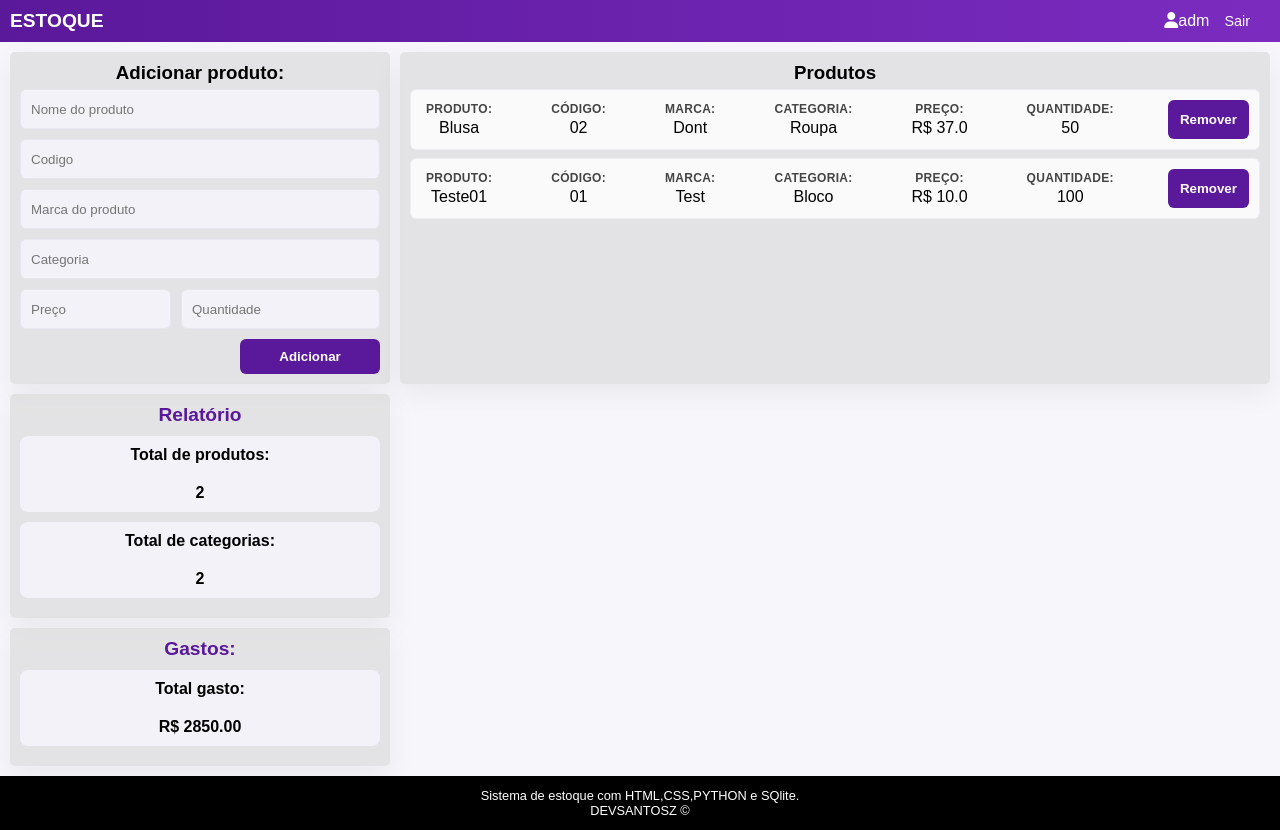
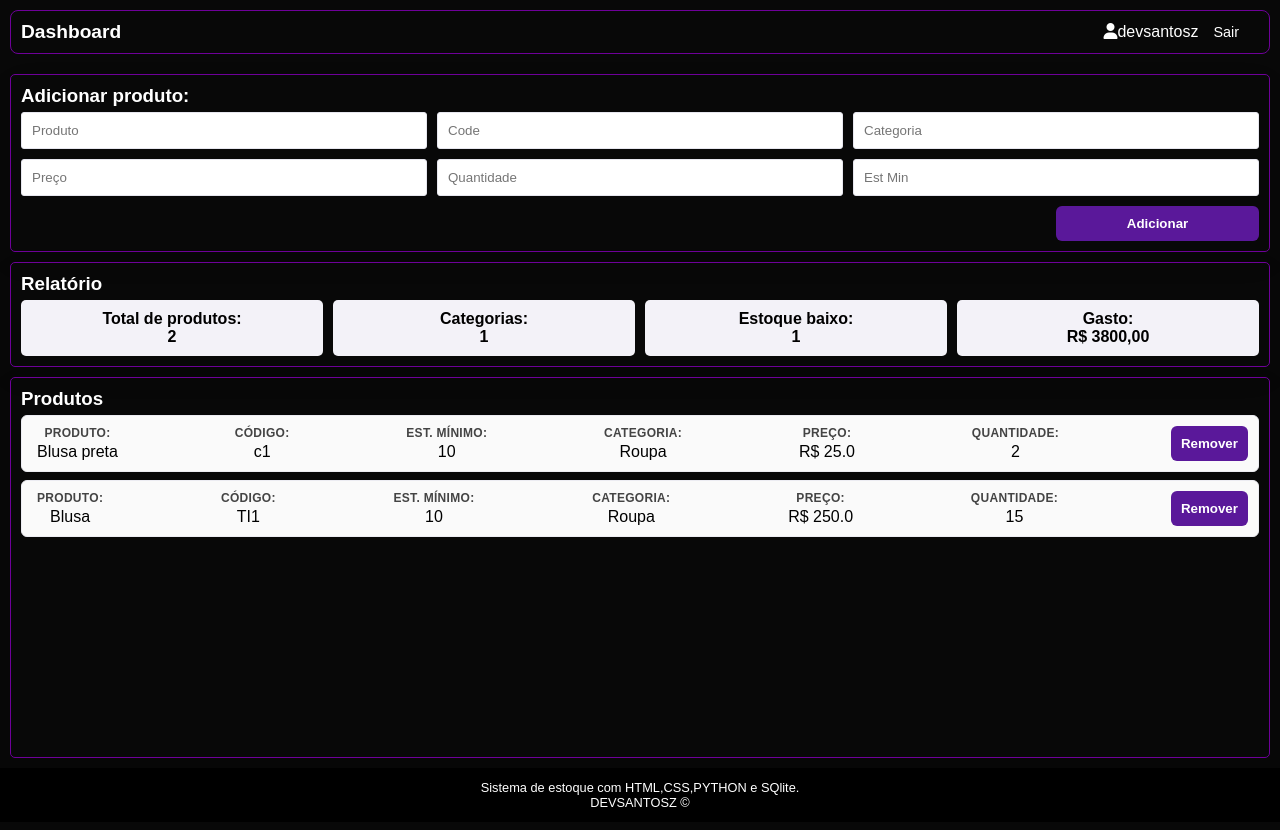
Before and after one commit to Devsantosz/Sistema-de-estoque, a Flask app: page /dashboard in a window 1280 px wide. After the commit the page ends 807 px from the top, so only its background shows below. Run offline with Flask 3, Linux system fonts and the light colour scheme; a user stored in the database is signed in; data comes from the database, SQL or seed files in the repository; some libraries are stand-ins or nearby versions.

Commit message:
Dashboard - Estoque

```diff
--- a/app.py
+++ b/app.py
@@ -1,10 +1,11 @@
 import os
 import sqlite3
 import bcrypt
-from flask import Flask, render_template, request, redirect, session
+from functools import wraps
+from flask import Flask, render_template, request, redirect, session, flash
 
 app = Flask(__name__)
-app.secret_key = "troque-por-uma-chave-forte"
+app.secret_key = os.getenv("FLASK_SECRET_KEY", "DEV_ONLY_troque-isso")
 DB_PATH = "data/app.db"
 
 
@@ -16,43 +17,47 @@ def get_db():
 
 
 def init_db():
-    con = get_db()
-    cur = con.cursor()
+    with get_db() as con:
+        cur = con.cursor()
 
-    # USERS
-    cur.execute("""
-        CREATE TABLE IF NOT EXISTS users (
-            id INTEGER PRIMARY KEY AUTOINCREMENT,
-            username TEXT NOT NULL UNIQUE,
-            password_hash BLOB NOT NULL
-        );
-    """)
+        cur.execute("""
+            CREATE TABLE IF NOT EXISTS users (
+                id INTEGER PRIMARY KEY AUTOINCREMENT,
+                username TEXT NOT NULL UNIQUE,
+                password_hash BLOB NOT NULL
+            );
+        """)
 
-    # PRODUCTS (com price)
-    cur.execute("""
-        CREATE TABLE IF NOT EXISTS products (
-            id INTEGER PRIMARY KEY AUTOINCREMENT,
-            name TEXT NOT NULL,
-            codigo TEXT NOT NULL UNIQUE,
-            marca TEXT NOT NULL,
-            categoria TEXT NOT NULL,
-            price REAL NOT NULL DEFAULT 0,
-            quantity INTEGER NOT NULL DEFAULT 0
-        );
-    """)
+        cur.execute("""
+            CREATE TABLE IF NOT EXISTS products (
+                id INTEGER PRIMARY KEY AUTOINCREMENT,
+                name TEXT NOT NULL,
+                codigo TEXT NOT NULL UNIQUE,
+                categoria TEXT NOT NULL,
+                price REAL NOT NULL DEFAULT 0,
+                quantity INTEGER NOT NULL DEFAULT 0,
+                stqmin INTEGER NOT NULL DEFAULT 0
+            );
+        """)
 
-    # Migração: se a tabela antiga não tiver "price", adiciona
-    cur.execute("PRAGMA table_info(products)")
-    cols = [r["name"] for r in cur.fetchall()]
-    if "price" not in cols:
-        cur.execute("ALTER TABLE products ADD COLUMN price REAL NOT NULL DEFAULT 0")
+        # migrações seguras
+        cur.execute("PRAGMA table_info(products)")
+        cols = [r["name"] for r in cur.fetchall()]
 
-    con.commit()
-    con.close()
+        if "price" not in cols:
+            cur.execute("ALTER TABLE products ADD COLUMN price REAL NOT NULL DEFAULT 0")
+        if "stqmin" not in cols:
+            cur.execute("ALTER TABLE products ADD COLUMN stqmin INTEGER NOT NULL DEFAULT 0")
 
 
-def require_login():
-    return "user_id" in session
+def login_required(fn):
+    @wraps(fn)
+    def wrapper(*args, **kwargs):
+        if "user_id" not in session:
+            flash("Faça login para continuar.", "warning")
+            return redirect("/")
+        return fn(*args, **kwargs)
+    return wrapper
 
 
 @app.get("/")
@@ -66,24 +71,22 @@ def register():
     password = request.form.get("password", "").strip()
 
     if not username or not password:
+        flash("Preencha usuário e senha.", "warning")
         return redirect("/")
 
     pw_hash = bcrypt.hashpw(password.encode("utf-8"), bcrypt.gensalt())
 
-    con = get_db()
-    cur = con.cursor()
     try:
-        cur.execute(
-            "INSERT INTO users (username, password_hash) VALUES (?, ?)",
-            (username, pw_hash)
-        )
-        con.commit()
+        with get_db() as con:
+            con.execute(
+                "INSERT INTO users (username, password_hash) VALUES (?, ?)",
+                (username, pw_hash)
+            )
+        flash("Conta criada! Agora faça login.", "success")
+        return redirect("/")
     except sqlite3.IntegrityError:
-        con.close()
-        return "Usuário já existe. Volte e escolha outro.", 400
-
-    con.close()
-    return "Conta criada! Agora faça login.", 200
+        flash("Esse usuário já existe. Escolha outro.", "danger")
+        return redirect("/")
 
 
 @app.post("/login")
@@ -91,20 +94,23 @@ def login():
     username = request.form.get("username", "").strip()
     password = request.form.get("password", "").strip()
 
-    con = get_db()
-    cur = con.cursor()
-    cur.execute(
-        "SELECT id, username, password_hash FROM users WHERE username = ?",
-        (username,)
-    )
-    user = cur.fetchone()
-    con.close()
+    if not username or not password:
+        flash("Preencha usuário e senha.", "warning")
+        return redirect("/")
+
+    with get_db() as con:
+        user = con.execute(
+            "SELECT id, username, password_hash FROM users WHERE username = ?",
+            (username,)
+        ).fetchone()
 
     if not user:
-        return "Login inválido.", 401
+        flash("Usuário ou senha inválidos.", "danger")
+        return redirect("/")
 
     if not bcrypt.checkpw(password.encode("utf-8"), user["password_hash"]):
-        return "Login inválido.", 401
+        flash("Usuário ou senha inválidos.", "danger")
+        return redirect("/")
 
     session["user_id"] = user["id"]
     session["username"] = user["username"]
@@ -112,113 +118,116 @@ def login():
 
 
 @app.get("/dashboard")
+@login_required
 def dashboard():
-    if not require_login():
-        return redirect("/")
+    with get_db() as con:
+        products = con.execute("""
+            SELECT id, name, codigo, categoria, price, quantity, stqmin
+            FROM products
+            ORDER BY id DESC
+        """).fetchall()
 
-    con = get_db()
-    cur = con.cursor()
+        total_products = con.execute(
+            "SELECT COUNT(*) AS total FROM products"
+        ).fetchone()["total"]
 
-    # Lista
-    cur.execute("""
-        SELECT id, name, codigo, marca, categoria, price, quantity
-        FROM products
-        ORDER BY id DESC
-    """)
-    products = cur.fetchall()
+        total_categories = con.execute(
+            "SELECT COUNT(DISTINCT categoria) AS total FROM products"
+        ).fetchone()["total"]
 
-    # Relatório
-    cur.execute("SELECT COUNT(*) AS total FROM products")
-    total_products = cur.fetchone()["total"]
+        # estoque baixo: quantity <= stqmin (e quantidade > 0, opcional)
+        value_estoque = con.execute("""
+            SELECT COUNT(*) AS total
+            FROM products
+            WHERE quantity > 0 AND quantity <= stqmin
+        """).fetchone()["total"]
 
-    cur.execute("SELECT COUNT(DISTINCT categoria) AS total FROM products")
-    total_categories = cur.fetchone()["total"]
-
-    # Total gasto (valor total do estoque)
-    cur.execute("SELECT COALESCE(SUM(price * quantity), 0) AS total FROM products")
-    total_spent = cur.fetchone()["total"]
-
-    con.close()
+        # gasto total (valor total do estoque)
+        gasto_estoque = con.execute(
+            "SELECT COALESCE(SUM(price * quantity), 0) AS total FROM products"
+        ).fetchone()["total"]
 
     return render_template(
         "dashboard.html",
-        username=session["username"],
+        username=session.get("username", ""),
         products=products,
         total_products=total_products,
         total_categories=total_categories,
-        total_spent=total_spent
+        value_estoque=value_estoque,
+        gasto_estoque=f"R$ {gasto_estoque:.2f}".replace(".", ",")
     )
 
 
-
 @app.post("/add")
+@login_required
 def add_product():
-    if not require_login():
-        return redirect("/")
-
     name = request.form.get("name", "").strip()
     codigo = request.form.get("codigo", "").strip()
-    marca = request.form.get("marca", "").strip()
     categoria = request.form.get("categoria", "").strip()
 
-    if not name or not codigo or not marca or not categoria:
+    if not all([name, codigo, categoria]):
+        flash("Preencha todos os campos do produto.", "warning")
         return redirect("/dashboard")
 
+    # qty
     try:
         qty = int(request.form.get("qty", 0))
     except ValueError:
         qty = 0
     qty = max(0, qty)
 
+    # price
     try:
         price = float(request.form.get("price", 0))
     except ValueError:
         price = 0.0
     price = max(0.0, price)
 
-    con = get_db()
-    cur = con.cursor()
+    # stqmin
+    try:
+        stqmin = int(request.form.get("stqmin", 0))
+    except ValueError:
+        stqmin = 0
+    stqmin = max(0, stqmin)
 
-    # Se o código já existir, atualiza (evita conflito do UNIQUE)
-    cur.execute("SELECT id, quantity FROM products WHERE codigo = ?", (codigo,))
-    p = cur.fetchone()
+    with get_db() as con:
+        cur = con.cursor()
+        existing = cur.execute(
+            "SELECT id, quantity FROM products WHERE codigo = ?",
+            (codigo,)
+        ).fetchone()
 
-    if p:
-        new_qty = p["quantity"] + qty
-        cur.execute("""
-            UPDATE products
-            SET name = ?, marca = ?, categoria = ?, price = ?, quantity = ?
-            WHERE id = ?
-        """, (name, marca, categoria, price, new_qty, p["id"]))
-    else:
-        cur.execute("""
-            INSERT INTO products (name, codigo, marca, categoria, price, quantity)
-            VALUES (?, ?, ?, ?, ?, ?)
-        """, (name, codigo, marca, categoria, price, qty))
-
-    con.commit()
-    con.close()
+        if existing:
+            new_qty = existing["quantity"] + qty
+            cur.execute("""
+                UPDATE products
+                SET name = ?, categoria = ?, price = ?, quantity = ?, stqmin = ?
+                WHERE id = ?
+            """, (name, categoria, price, new_qty, stqmin, existing["id"]))
+            flash("Produto atualizado (quantidade somada).", "success")
+        else:
+            cur.execute("""
+                INSERT INTO products (name, codigo, categoria, price, quantity, stqmin)
+                VALUES (?, ?, ?, ?, ?, ?)
+            """, (name, codigo, categoria, price, qty, stqmin))
+            flash("Produto adicionado.", "success")
 
     return redirect("/dashboard")
 
 
 @app.post("/remove/<int:prod_id>")
+@login_required
 def remove_product(prod_id):
-    if not require_login():
-        return redirect("/")
-
-    con = get_db()
-    cur = con.cursor()
-    cur.execute("DELETE FROM products WHERE id = ?", (prod_id,))
-    con.commit()
-    con.close()
-
+    with get_db() as con:
+        con.execute("DELETE FROM products WHERE id = ?", (prod_id,))
+    flash("Produto removido.", "success")
     return redirect("/dashboard")
 
 
 @app.get("/logout")
 def logout():
     session.clear()
+    flash("Você saiu da conta.", "success")
     return redirect("/")
 
 
--- a/static/style.css
+++ b/static/style.css
@@ -8,16 +8,20 @@
 }
 
 body{
-  background: #f6f6fb;
+  background: #080808;
 }
 
 /* ===== Topo ===== */
 .topbar {
+
+
   text-align: center;
   color: #fff;
+  margin: 10px;
   padding: 10px;
-  background: linear-gradient(90deg, #5a189a, #7b2cbf);
-  border-bottom: none;
+  border: 1px solid rgb(110, 0, 153);
+  background-color: #07000800;
+  border-radius: 8px;
   display: flex;
 
   flex-flow: row nowrap;
@@ -63,12 +67,13 @@ main{
   gap: 10px;
   padding: 10px;
   min-height: calc(100vh - 96px);
-  background: #f6f6fb;
+
 }
 
 /* ===== Cards ===== */
 .card {
-  background: #ddddddb7;
+  border: 1px solid rgb(110, 0, 153);
+  background-color: #07000800;
   padding: 10px;
   border-radius: 5px;
   box-shadow: 0 10px 30px rgba(0,0,0,0.06);
@@ -77,6 +82,7 @@ main{
 #pesq{
   display: grid;
   grid-column: 1 / -1;
+  grid-row: 1;
 }
 
 #list-prod{
@@ -93,9 +99,10 @@ main{
   grid-column: 2 / 3;
 }
 
-#pesq h3, #list-prod h3{
+#pesq h3, #list-prod h3, #card-relatorio h3{
   margin-bottom: 5px;
-  text-align: center;
+  color: white;
+  text-align: left;
 }
 
 /* ===== Form ===== */
@@ -115,7 +122,6 @@ main{
 
 .row input[name="price"]{
   grid-column: 1;
-
 }
 
 
@@ -125,26 +131,27 @@ main{
 
 /* Inputs */
 input {
-  height: 40px;
   grid-column: 1 / -1;
   width: 100%;
   padding: 10px;
   border: 1px solid #e6e6ee;
-  border-radius: 6px;
-  background: #f3f2f8;
-  outline: none;
+  border-radius: 3px;
+  background: #ffffff;
+
 }
 
 input:focus{
-  border: 1px solid #b363f825;
+  border: 1px solid #43008f25;
   box-shadow: 0 0 0 3px rgba(123,44,191,0.15);
-  background: #fff;
+  background: #00000070;
+  color: white;
+  transition: 1s;
 }
 
 /* Botão */
 button {
   grid-column: 2;
-  padding: 10px 14px;
+  padding: 10px;
   border: 0;
   border-radius: 6px;
   cursor: pointer;
@@ -156,9 +163,8 @@ button {
 
 /* Botão do form alinhado no final e ocupando uma “célula” */
 #pesq .row button{
-  grid-column: 2; /* fica na direita */
   justify-self: end;
-  min-width: 140px;
+  min-width: 50%;
 }
 
 button:hover {
@@ -237,7 +243,7 @@ button:hover {
 
 /* Botão remover menor (fica mais elegante) */
 .item .acoes button{
-  padding: 12px;
+  padding: 10px;
   border-radius: 6px;
 }
 
@@ -246,48 +252,39 @@ button:focus-visible, input:focus-visible{
   outline-offset: 2px;
 }
 
+#card-relatorio{
+  grid-column: 1 / 3;
+}
+
+#resumo{
+  display:grid;
+  grid-template-columns: 1fr 1fr;
+  gap: 10px;
+
+}
+
 #card-relatorio p{
   text-align: center;
   font-weight: 600;
-  padding: 10px 0px;
 }
 
-#card-relatorio h3{
-  color: #5a189a;
-  text-align: center;
-  font-size: 1.2em;
-  font-weight: 700;
-}
+
 
 #card-relatorio p{
   text-align: center;
   font-size: 1em;
   font-weight: 600;
-  padding: 10px 0px;
+
 }
 
 .rel{
-  height: max-content;
+  flex: auto;
   background-color: #f3f2f8;
 
-  justify-content: space-between;
-  border-radius: 8px;
-  margin: 10px 0px;
+  border-radius: 5px;
+  padding: 10px;
 }
 
-#card-gast h3{
-  color: #5a189a;
-  text-align: center;
-  font-size: 1.2em;
-  font-weight: 700;
-}
-
-#card-gast p{
-  text-align: center;
-  font-size: 1em;
-  font-weight: 600;
-  padding: 10px 0px;
-}
 
 
 /* ===== Footer ===== */
@@ -315,28 +312,60 @@ footer p a:hover{
 @media screen and (min-width: 768px){
   main{
     grid-template-columns: 380px 1fr;
+    grid-template-rows: auto auto 1fr;
     align-items: start;
   }
 
   #pesq{
-    grid-template-columns: auto;
-     grid-column: 1;
+    grid-template-columns: repeat(3, 1fr);
+    grid-column: 1 / -1;
     grid-row: 1 / 2;
     height: 100%;
+    transition: ease;
   }
 
+  #pesq .row{
+    grid-column: 1 / -1;
+  }
+
+  #pesq .row input[name="name"]{
+    grid-column: 1 / 2;
+  }
+
+  #pesq .row input[name="codigo"]{
+    grid-column: 2 / 3;
+  }
+
+  #pesq .row input[name="categoria"]{
+    grid-column: 3 / 4;
+  }
+
+  #pesq .row input[name="categoria"]{
+    grid-column: 3 / 4;
+  }
+
+  #pesq .row input[name="stqmin"]{
+    grid-column: 3 / 4;
+  }
+
+  #pesq button{
+    grid-column: 3 / 4;
+  }
+
+
   #list-prod{
-     grid-column: 2;
+    grid-column: 1 / -1;
+    grid-row: 3;
     height: 100%;
   }
 
   #card-relatorio{
-      grid-column: 1;
+
+    grid-column: 1 /-1;
     height: 100%;
   }
 
-    #card-gast{
-      grid-column: 1;
-      height: 100%;
+  #card-relatorio #resumo{
+    grid-template-columns: repeat(4, 1fr);
   }
 }
--- a/templates/dashboard.html
+++ b/templates/dashboard.html
@@ -5,12 +5,11 @@
   <meta name="viewport" content="width=device-width, initial-scale=1.0"/>
   <link rel="stylesheet" href="/static/style.css">
   <link rel="shortcut icon" href="../static/box.ico" type="image/x-icon">
-  <script src="https://kit.fontawesome.com/0be98ff33e.js" crossorigin="anonymous"></script>
   <title>Dashboard - Estoque</title>
 </head>
 <body>
   <header class="topbar">
-    <h2>ESTOQUE</h2>
+    <h2>Dashboard</h2>
     <div class="conta">
       <h1><i class="fa-solid fa-user"></i>{{ username }} </h1>
       <a href="/logout">Sair</a>
@@ -21,14 +20,39 @@
     <section class="card" id="pesq">
       <h3>Adicionar produto:</h3>
       <form method="post" action="/add" class="row">
-          <input name="name" placeholder="Nome do produto" required>
-          <input name="codigo" placeholder="Codigo" type="text" required>
-          <input name="marca" placeholder="Marca do produto" type="text" required>
+          <input name="name" placeholder="Produto" required>
+          <input name="codigo" placeholder="Code" type="text" required>
           <input name="categoria" placeholder="Categoria" type="text" required>
           <input type="number" name="price" placeholder="Preço" required min="0" step="0.01">
           <input name="qty" type="number" placeholder="Quantidade" required min="0" >
+          <input name="stqmin" type="number" placeholder="Est Min" required min="0" >
           <button type="submit">Adicionar</button>
       </form>
+    </section>
+
+    <section class="card" id="card-relatorio">
+      <h3>Relatório</h3>
+      <div id="resumo">
+        <div class="rel">
+            <p>Total de produtos: </p>
+            <p>{{ total_products }}</p>
+        </div>
+
+        <div class="rel">
+          <p>Categorias: </p>
+          <p>{{ total_categories }}</p>
+        </div>
+
+        <div class="rel">
+          <p>Estoque baixo: </p>
+          <p>{{ value_estoque }}</p>
+        </div>
+
+        <div class="rel">
+          <p>Gasto:</p>
+          <p>{{ gasto_estoque }}</p>
+        </div>
+      </div>
     </section>
 
     <section class="card" id="list-prod">
@@ -47,8 +71,8 @@
               </div>
 
               <div class="qtd">
-                <p class="titulo">Marca:</p>
-                {{ p["marca"] }}
+                <p class="titulo">Est. mínimo:</p>
+                {{ p["stqmin"] }}
               </div>
 
               <div class="qtd">
@@ -74,29 +98,17 @@
           {% endfor %}
         </ul>
     </section>
-    <section class="card" id="card-relatorio">
-      <h3>Relatório</h3>
-      <div class="rel">
-          <p>Total de produtos: </p>
-          <p>{{ total_products }}</p>
-      </div>
-      <div class="rel">
-        <p>Total de categorias: </p>
-        <p>{{ total_categories }}</p>
-      </div>
-    </section>
 
-    <section class="card" id="card-gast">
-      <h3>Gastos:</h3>
-      <div class="rel">
-        <p>Total gasto: </p>
-        <p>R$ {{ '%.2f'|format(total_spent) }}</p>
-      </div>
-    </section>
   </main>
   <footer>
-    <p>Sistema de estoque com HTML,CSS,PYTHON e SQlite.</p>
-    <p><a href="https://github.com/Devsantosz" target="_blank">DEVSANTOSZ </a>&copy</p>
+    <p>
+      Sistema de estoque com HTML,CSS,PYTHON e SQlite.
+    </p>
+    <p><a href="https://github.com/Devsantosz" target="_blank">
+      DEVSANTOSZ </a>&copy
+    </p>
   </footer>
+
+  <script src="https://kit.fontawesome.com/0be98ff33e.js" crossorigin="anonymous"></script>
 </body>
 </html>
```
Also changed, not shown: data/app.db. Lines whose indentation alone changed are shown as unchanged.
